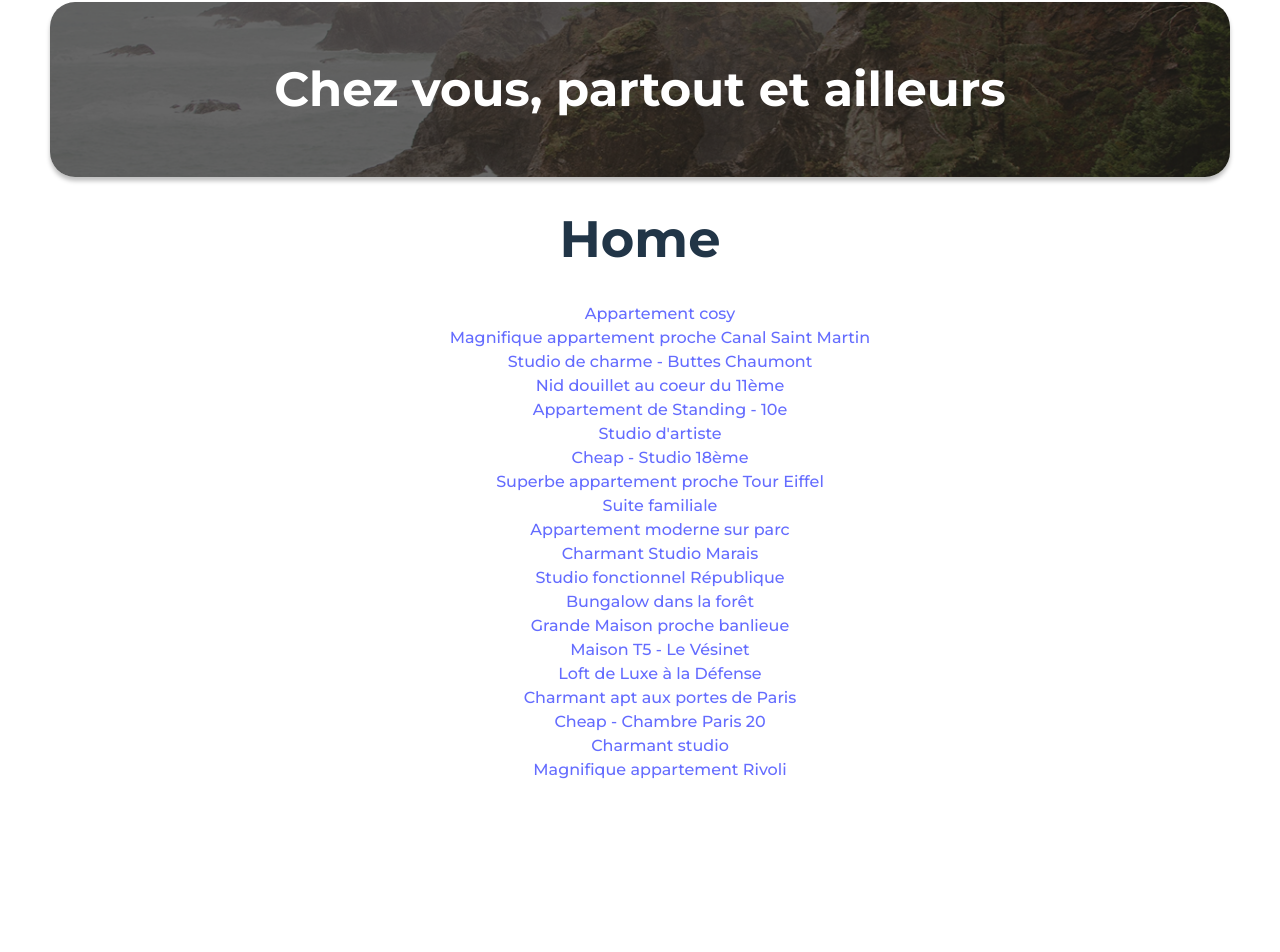
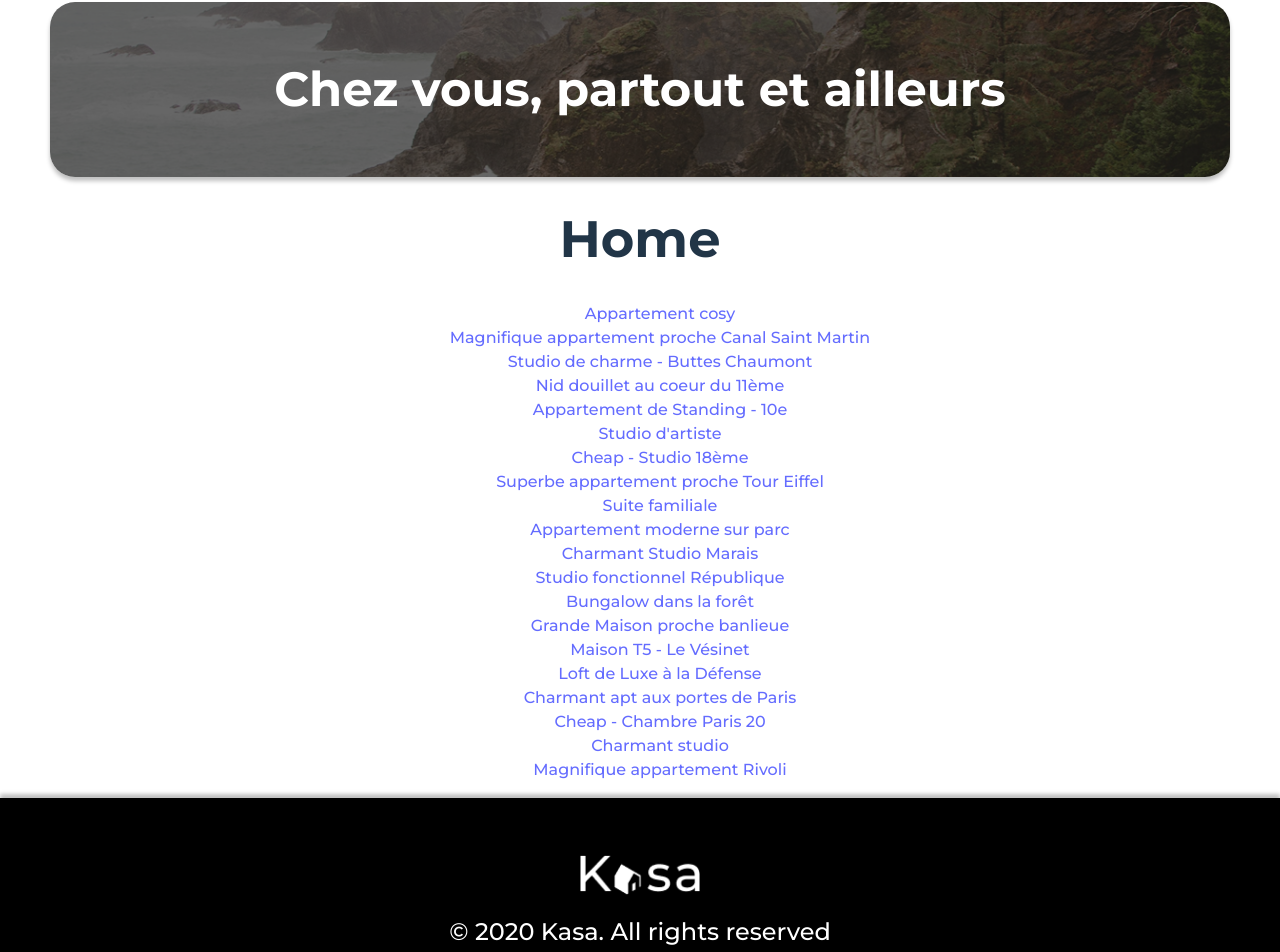
Before and after one commit to Metalzoid/kasa, a React (Vite) app: page / in a window 1280 px wide. Shown: the part 168-1120 px from the top of the page. Before the commit the page ends 1011 px from the top, so only its background shows below. Built offline with nearby package versions, Linux system fonts and the light colour scheme.

Commit message:
Bottom integration + update base style

```diff
--- /dev/null
+++ b/src/components/bottom/Bottom.jsx
@@ -0,0 +1,13 @@
+import logoWhite from "../../assets/images/logo_white.png";
+import styles from "./Bottom.module.scss";
+
+export default function Bottom() {
+  return (
+    <footer className={styles.bottom}>
+      <div className={styles.content}>
+        <img src={logoWhite} alt="Kasa" className={styles.logo} />
+        <p className={styles.copyright}>© 2020 Kasa. All rights reserved</p>
+      </div>
+    </footer>
+  );
+}
--- /dev/null
+++ b/src/components/bottom/Bottom.module.scss
@@ -0,0 +1,33 @@
+.bottom {
+  width: 100vw;
+  height: 209px;
+  background-color: black;
+  box-shadow: 0px -4px 4px 0px #00000040;
+  display: flex;
+  align-items: center;
+  justify-content: center;
+  margin-left: calc(-50vw + 50%);
+  margin-right: calc(-50vw + 50%);
+  margin-top: auto;
+  position: relative;
+}
+
+.content {
+  display: flex;
+  flex-direction: column;
+  align-items: center;
+  gap: 20px;
+}
+
+.logo {
+  height: 40px;
+  width: auto;
+}
+
+.copyright {
+  color: white;
+  font-size: clamp(12px, 2vw, 24px);
+  font-weight: 500;
+  line-height: 143%;
+  margin: 0;
+}
--- a/src/components/hero/Hero.module.scss
+++ b/src/components/hero/Hero.module.scss
@@ -41,5 +41,12 @@
     text-align: center;
     z-index: 1;
     padding: 0 20px;
+    text-wrap: wrap;
+    @include mobile {
+      text-align: left;
+    }
+    @include tablet {
+      text-align: left;
+    }
   }
 }
--- a/src/pages/About.jsx
+++ b/src/pages/About.jsx
@@ -1,4 +1,5 @@
 import wallpaper1 from "../assets/images/wallpaper1.png";
+import Bottom from "../components/bottom/Bottom";
 import Header from "../components/header/Header";
 import Hero from "../components/hero/Hero";
 
@@ -7,7 +8,10 @@ export default function About() {
     <>
       <Header />
       <Hero title="" image={wallpaper1} brightness="70%" />
-      <h1>About</h1>
+      <main>
+        <h1>About</h1>
+      </main>
+      <Bottom />
     </>
   );
 }
--- a/src/pages/Accomodation.jsx
+++ b/src/pages/Accomodation.jsx
@@ -1,4 +1,5 @@
 import { useParams } from "react-router";
+import Bottom from "../components/bottom/Bottom";
 import Header from "../components/header/Header";
 import { useAccomodations } from "../hooks/useAccomodations";
 import NotFound from "./NotFound";
@@ -13,9 +14,12 @@ export default function Accomodation() {
     return (
       <>
         <Header />
+        <main>
           <div className="loading-container">
             <p>Chargement de l'hébergement...</p>
           </div>
+        </main>
+        <Bottom />
       </>
     );
   }
@@ -27,11 +31,14 @@ export default function Accomodation() {
   return (
     <>
       <Header />
+      <main>
         <div className="accommodation-details">
           <h1>{accommodation.title}</h1>
           <p>ID: {accommodation.id}</p>
           {/* Ajoutez ici les autres détails de l'accommodation */}
         </div>
+      </main>
+      <Bottom />
     </>
   );
 }
--- a/src/pages/Home.jsx
+++ b/src/pages/Home.jsx
@@ -1,8 +1,9 @@
+import { Link } from "react-router";
+import wallpaper2 from "../assets/images/wallpaper2.png";
+import Bottom from "../components/bottom/Bottom";
 import Header from "../components/header/Header";
 import Hero from "../components/hero/Hero";
-import wallpaper2 from "../assets/images/wallpaper2.png";
 import { useAccomodations } from "../hooks/useAccomodations";
-import { Link } from "react-router";
 
 export default function Home() {
   const { loading, accomodations } = useAccomodations();
@@ -23,8 +24,11 @@ export default function Home() {
         image={wallpaper2}
         brightness="40%"
       />
-      <h1>Home</h1>
-      <ul>{accomodationsList}</ul>
+      <main>
+        <h1>Home</h1>
+        <ul>{accomodationsList}</ul>
+      </main>
+      <Bottom />
     </>
   );
 }
--- a/src/pages/NotFound.jsx
+++ b/src/pages/NotFound.jsx
@@ -1,10 +1,14 @@
+import Bottom from "../components/bottom/Bottom";
 import Header from "../components/header/Header";
 
 export default function NotFound() {
   return (
     <>
       <Header />
-      <h1>404</h1>
+      <main>
+        <h1>404</h1>
+      </main>
+      <Bottom />
     </>
   );
 }
--- a/src/styles/_base.scss
+++ b/src/styles/_base.scss
@@ -30,17 +30,22 @@ body {
   margin: 0;
   min-width: 320px;
   min-height: 100vh;
+  display: flex;
+  flex-direction: column;
 }
 
 // Styles pour le conteneur principal
 #root {
   margin: 0 auto;
-  padding: $spacing-xxl $spacing-xxxl;
+  padding: clamp($spacing-mobile-max, 4vw, $spacing-xxl)
+    clamp($spacing-mobile-min, 5vw, $spacing-xxxl);
+  padding-bottom: 0;
   text-align: center;
-
-  @include mobile {
-    padding: $spacing-lg $spacing-xl;
-  }
+  flex: 1;
+  display: flex;
+  flex-direction: column;
+  max-width: calc(100vw - 2 * clamp($spacing-mobile-min, 5vw, $spacing-xxxl));
+  width: 100%;
 }
 
 // Styles pour les titres
--- a/src/styles/_variables.scss
+++ b/src/styles/_variables.scss
@@ -28,6 +28,12 @@ $spacing-xxl: 45px !default;
 $spacing-xxxl: 50px !default;
 $spacing-nav: 57px !default;
 
+// Variables d'espacement responsive
+$spacing-mobile-min: 16px !default;
+$spacing-mobile-max: 20px !default;
+$spacing-desktop-min: 27px !default;
+$spacing-desktop-max: 50px !default;
+
 // Variables de breakpoints
 $breakpoint-mobile: 768px !default;
 $breakpoint-tablet: 1024px !default;
```
Lines whose indentation alone changed are shown as unchanged.
